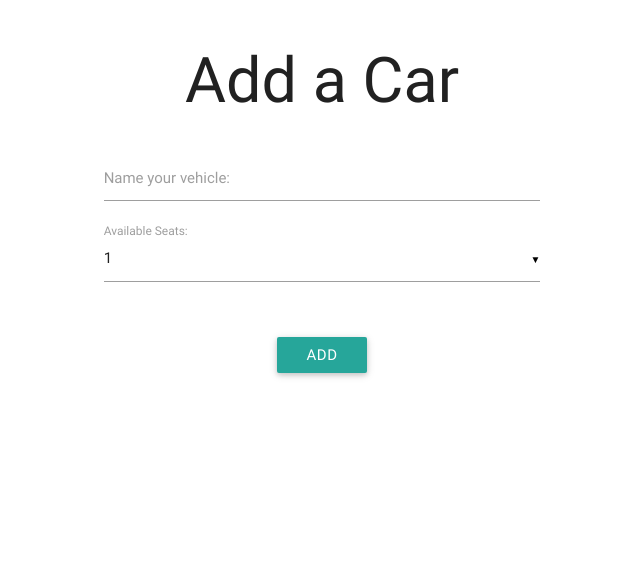
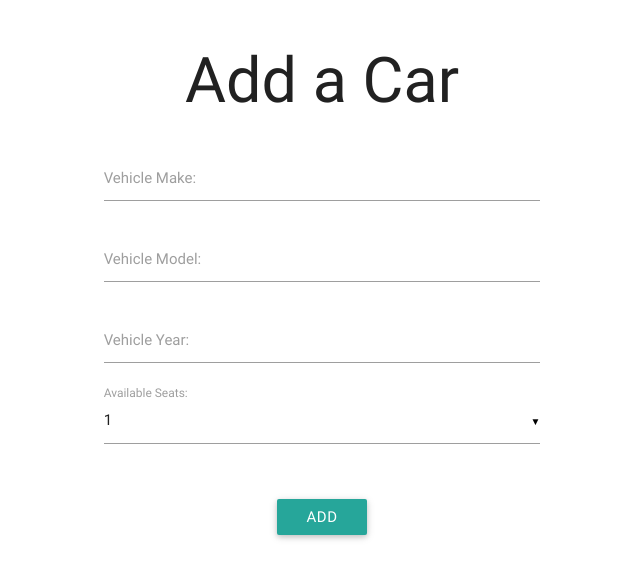
Before and after one commit to christiankwon/ninjapool, a Django app: template apps/carpool/templates/carpool/add_car.html in a window 1280 px wide. Shown: the part 53-632 px from the top of the page, without its empty margins (318-958 px from the left). Run offline with Django 3.2, Linux system fonts and the light colour scheme; the template is opened without the code that fills it, so the values that code supplies are empty; parts of the project's set-up code (start-up, migrations or seed data) failed here and were passed over.

Commit message:
Completed adding vehicle. Checks for existing vehicle. Ready to be routed to Carpool creation form

```diff
--- a/apps/carpool/templates/carpool/add_car.html
+++ b/apps/carpool/templates/carpool/add_car.html
@@ -31,8 +31,18 @@
 
             <div class="row">
                 <div class="input-field col s12 m6 offset-m3">
-                    <input type="text" name="name" id="name">
-                    <label for="name">Name your vehicle:</label>
+                    <input type="text" name="make" id="make">
+                    <label for="make">Vehicle Make:</label>
+                </div>
+
+                <div class="input-field col s12 m6 offset-m3">
+                    <input type="text" name="model" id="model">
+                    <label for="model">Vehicle Model:</label>
+                </div>
+
+                <div class="input-field col s12 m6 offset-m3">
+                    <input type="text" name="year" id="year">
+                    <label for="year">Vehicle Year:</label>
                 </div>
 
                 <div class="input-field col s12 m6 offset-m3">
--- a/apps/carpool/urls.py
+++ b/apps/carpool/urls.py
@@ -7,5 +7,5 @@ urlpatterns = [
     url(r'^checkin/(?P<checkinid>[0-9]+$)', views.checkin, name='checkin'),
     url(r'^add_car$', views.add_car, name='add_car'),
     url(r'^join$', views.join, name='join'),
-    url(r'^create$', views.create, name='create'),
+    url(r'^create$', views.creator, name='create'),
 ]
```
Also changed, not shown: apps/account/models.py (+7 -6 lines), apps/carpool/templates/carpool/dashboard.html (+15 -9 lines), apps/carpool/views.py (+14 -5 lines), apps/account/migrations/0003_auto_20160929_2114.py (added).
